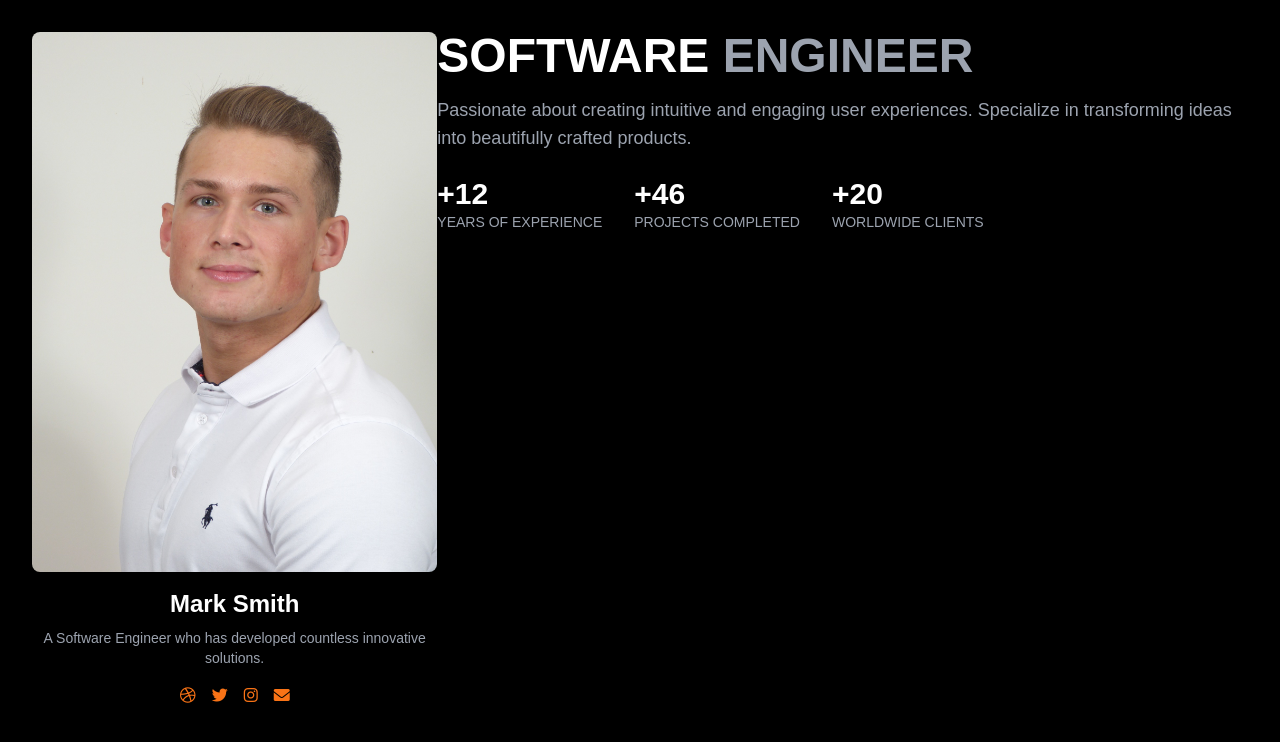
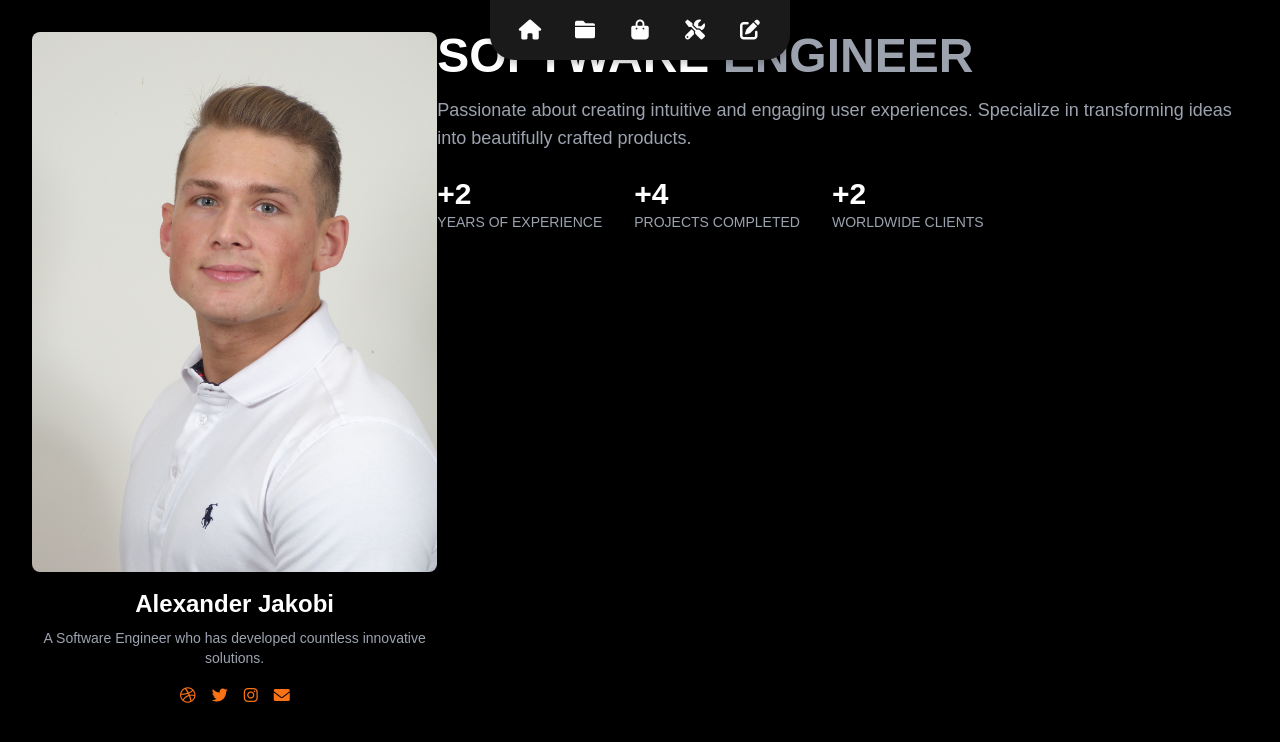
Before and after one commit to alexanderjakobi/portfolio, a Next.js app in the folder github-portfolio/: page / in a window 1280 px wide. Shown: the top 742 px of the page. Built offline with nearby package versions, Linux system fonts and the light colour scheme.

Commit message:
Icon Bar

```diff
--- a/github-portfolio/pages/index.js
+++ b/github-portfolio/pages/index.js
@@ -27,6 +27,8 @@ export function IconBar(){
 export default function Home() {
   return (
     <div className="bg-black text-white min-h-screen flex flex-col lg:flex-row items-center lg:items-start p-8">
+      {/* IconBar hinzufügen */}
+      <IconBar />
       {/* Bildbereich */}
       <div className="flex flex-col items-center lg:w-1/3 w-full mb-8 lg:mb-0">
         <Image
@@ -37,7 +39,7 @@ export default function Home() {
           height={800}
           className="rounded-lg"
         />
-        <h2 className="text-2xl font-bold mt-4">Mark Smith</h2>
+        <h2 className="text-2xl font-bold mt-4">Alexander Jakobi</h2>
         <p className="text-sm text-gray-400 mt-2 text-center">
           A Software Engineer who has developed countless innovative solutions.
         </p>
@@ -69,15 +71,15 @@ export default function Home() {
         </p>
         <div className="flex justify-center lg:justify-start gap-8">
           <div>
-            <p className="text-3xl font-bold">+12</p>
+            <p className="text-3xl font-bold">+2</p>
             <p className="text-sm text-gray-400">YEARS OF EXPERIENCE</p>
           </div>
           <div>
-            <p className="text-3xl font-bold">+46</p>
+            <p className="text-3xl font-bold">+4</p>
             <p className="text-sm text-gray-400">PROJECTS COMPLETED</p>
           </div>
           <div>
-            <p className="text-3xl font-bold">+20</p>
+            <p className="text-3xl font-bold">+2</p>
             <p className="text-sm text-gray-400">WORLDWIDE CLIENTS</p>
           </div>
         </div>
```
